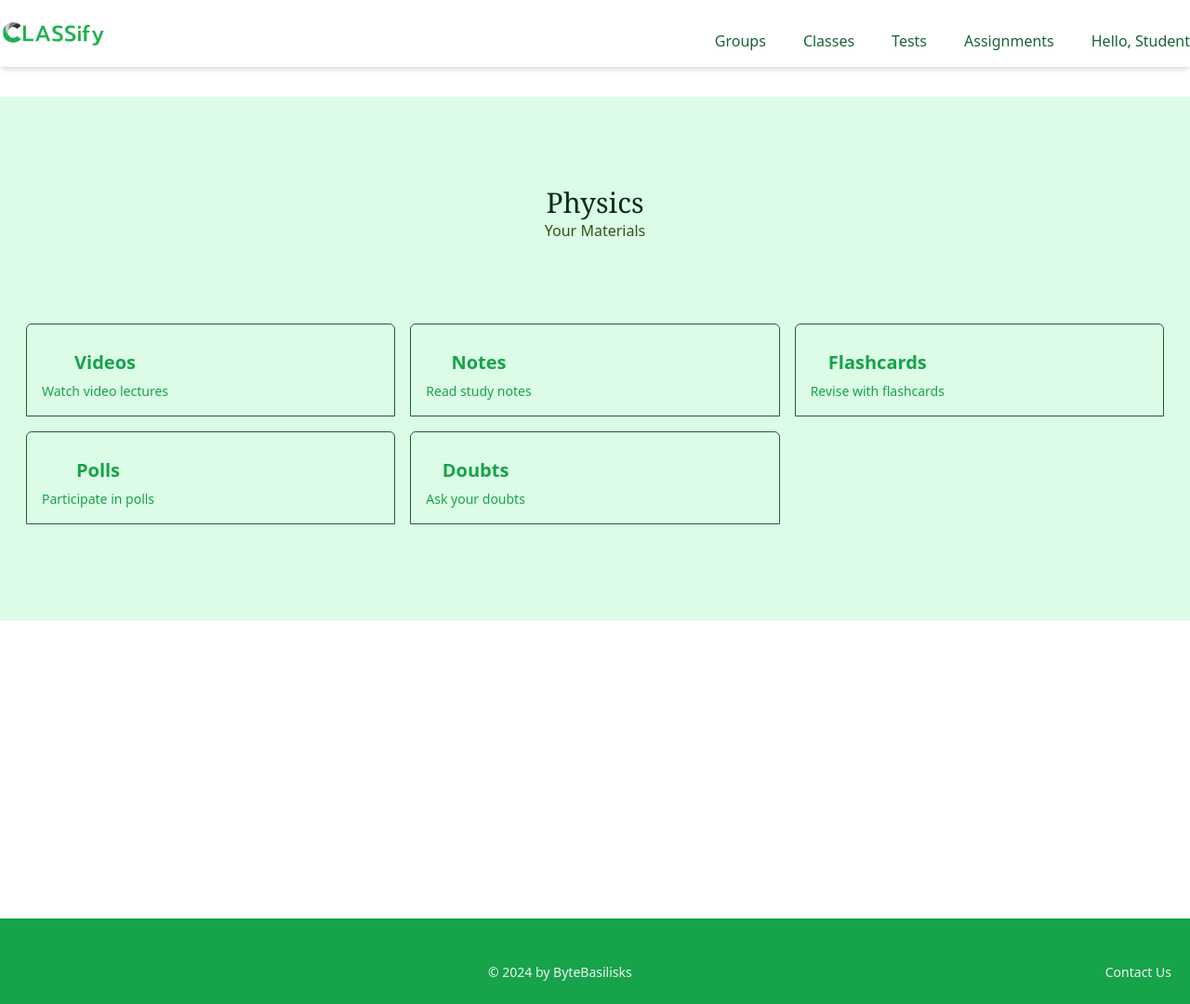
After one commit to HackForge-JUSL/ByteBasilisks, a Flask app: template templates/physics.html in a window 1280 px wide. The commit adds this page. Shown: the whole page at 93% size. Run offline with Flask 3, Linux system fonts and the light colour scheme; the template is opened without the code that fills it, so the values that code supplies are empty.

Commit message:
new page

```diff
--- a/static/dist/output.css
+++ b/static/dist/output.css
@@ -727,6 +731,18 @@ video {
   margin-top: 2rem;
 }
 
+.mb-20 {
+  margin-bottom: 5rem;
+}
+
+.mb-4 {
+  margin-bottom: 1rem;
+}
+
+.mr-4 {
+  margin-right: 1rem;
+}
+
 .inline-block {
   display: inline-block;
 }
@@ -883,6 +925,11 @@ video {
   border-end-start-radius: 0.25rem;
 }
 
+.rounded-t-md {
+  border-top-left-radius: 0.375rem;
+  border-top-right-radius: 0.375rem;
+}
+
 .border {
   border-width: 1px;
 }
@@ -919,6 +966,16 @@ video {
   border-color: rgb(236 72 153 / var(--tw-border-opacity));
 }
 
+.border-green-200 {
+  --tw-border-opacity: 1;
+  border-color: rgb(187 247 208 / var(--tw-border-opacity));
+}
+
+.border-green-800 {
+  --tw-border-opacity: 1;
+  border-color: rgb(22 101 52 / var(--tw-border-opacity));
+}
+
 .bg-green-500 {
   --tw-bg-opacity: 1;
   background-color: rgb(34 197 94 / var(--tw-bg-opacity));
@@ -964,12 +1021,37 @@ video {
   background-color: rgb(255 255 255 / var(--tw-bg-opacity));
 }
 
+.bg-slate-400 {
+  --tw-bg-opacity: 1;
+  background-color: rgb(148 163 184 / var(--tw-bg-opacity));
+}
+
+.bg-green-400 {
+  --tw-bg-opacity: 1;
+  background-color: rgb(74 222 128 / var(--tw-bg-opacity));
+}
+
+.bg-green-100 {
+  --tw-bg-opacity: 1;
+  background-color: rgb(220 252 231 / var(--tw-bg-opacity));
+}
+
 .bg-opacity-75 {
   --tw-bg-opacity: 0.75;
 }
 
 .bg-opacity-50 {
   --tw-bg-opacity: 0.5;
+}
+
+.object-cover {
+  -o-object-fit: cover;
+     object-fit: cover;
+}
+
+.object-center {
+  -o-object-position: center;
+     object-position: center;
 }
 
 .p-4 {
@@ -1265,8 +1352,31 @@ video {
   color: rgb(30 41 59 / var(--tw-text-opacity));
 }
 
+.text-green-950 {
+  --tw-text-opacity: 1;
+  color: rgb(5 46 22 / var(--tw-text-opacity));
+}
+
+.text-green-500 {
+  --tw-text-opacity: 1;
+  color: rgb(34 197 94 / var(--tw-text-opacity));
+}
+
+.text-green-800 {
+  --tw-text-opacity: 1;
+  color: rgb(22 101 52 / var(--tw-text-opacity));
+}
+
 .underline {
   text-decoration-line: underline;
+}
+
+.underline-offset-1 {
+  text-underline-offset: 1px;
+}
+
+.underline-offset-8 {
+  text-underline-offset: 8px;
 }
 
 .shadow-lg {
@@ -1275,9 +1385,24 @@ video {
   box-shadow: var(--tw-ring-offset-shadow, 0 0 #0000), var(--tw-ring-shadow, 0 0 #0000), var(--tw-shadow);
 }
 
+.shadow-md {
+  --tw-shadow: 0 4px 6px -1px rgb(0 0 0 / 0.1), 0 2px 4px -2px rgb(0 0 0 / 0.1);
+  --tw-shadow-colored: 0 4px 6px -1px var(--tw-shadow-color), 0 2px 4px -2px var(--tw-shadow-color);
+  box-shadow: var(--tw-ring-offset-shadow, 0 0 #0000), var(--tw-ring-shadow, 0 0 #0000), var(--tw-shadow);
+}
+
 .outline-none {
   outline: 2px solid transparent;
   outline-offset: 2px;
+}
+
+.drop-shadow {
+  --tw-drop-shadow: drop-shadow(0 1px 2px rgb(0 0 0 / 0.1)) drop-shadow(0 1px 1px rgb(0 0 0 / 0.06));
+  filter: var(--tw-blur) var(--tw-brightness) var(--tw-contrast) var(--tw-grayscale) var(--tw-hue-rotate) var(--tw-invert) var(--tw-saturate) var(--tw-sepia) var(--tw-drop-shadow);
+}
+
+.filter {
+  filter: var(--tw-blur) var(--tw-brightness) var(--tw-contrast) var(--tw-grayscale) var(--tw-hue-rotate) var(--tw-invert) var(--tw-saturate) var(--tw-sepia) var(--tw-drop-shadow);
 }
 
 .transition-colors {
--- a/templates/login.html
+++ b/templates/login.html
@@ -19,7 +19,7 @@
   <nav class="bg-green-500 py-4">
     <div class="container mx-auto flex justify-between items-center">
       <!-- Logo -->
-      <img src="../static/images/logo.png" alt="Logo" class="h-8">
+      <img src="../static/images/logo.png" alt="Logo" class="h-8 justify-end">
     </div>
   </nav>
 
--- /dev/null
+++ b/templates/physics.html
@@ -0,0 +1,117 @@
+<!doctype html>
+<html>
+<head>
+  <meta charset="UTF-8">
+  <meta name="viewport" content="width=device-width, initial-scale=1.0">
+  <link rel="stylesheet" href="../static/dist/output.css">
+  <style>
+    /* Additional styles */
+    .box-container {
+      display: flex;
+      align-items: center;
+      justify-content: center;
+      flex-direction: column;
+      height: 100%;
+    }
+    .box-icon {
+      font-size: 48px;
+      margin-bottom: 10px;
+      color: #4CAF50;
+    }
+    .box-title {
+      font-size: 20px;
+      font-weight: bold;
+      margin-bottom: 5px;
+    }
+    .box-subtext {
+      font-size: 14px;
+    }
+    .box:hover {
+      transform: translateY(-5px);
+    }
+  </style>
+</head>
+<body>
+  <!-- Green navbar -->
+  <nav class="bg-white py-4 shadow-md" style="--shadow-color: rgba(5, 11, 5, 0.5);">
+    <div class="container mx-auto flex justify-between items-center">
+        <!-- Logo -->
+        <img src="../static/images/logo.png" alt="Logo" class="h-8">
+        <ul class="flex justify-center space-x-10"> <!-- Updated -->
+            <li class="pt-4"><a href="#" class="text-green-800 hover:text-green-600 transition-colors duration-300">Groups</a></li>
+            <li class="pt-4"><a href="#" class="text-green-800 hover:text-green-600 transition-colors duration-300">Classes</a></li>
+            <li class="pt-4"><a href="#" class="text-green-800 hover:text-green-600 transition-colors duration-300">Tests</a></li>
+            <li class="pt-4"><a href="#" class="text-green-800 hover:text-green-600 transition-colors duration-300">Assignments</a></li>
+            <li class="pt-4"><a href="#" class="text-green-800 hover:text-green-600 transition-colors duration-300">Hello, Student</a></li>
+        </ul>
+    </div>
+  </nav>
+
+  <!-- Centered heading -->
+  <section class="text-green-600 body-font bg-green-100 mt-8">
+    <div class="container px-5 py-24 mx-auto">
+      <div class="flex flex-col text-center w-full mb-20">
+        <div class="text-center"><h2 class="text-3xl font-serif text-green-950">Physics</h2></div>
+        <p class="mx-auto text-base text-lime-900">Your Materials</p>
+      </div>
+      <div class="flex flex-wrap">
+        <div class="p-2 lg:w-1/3 md:w-1/2 w-full">
+          <div class="h-full flex items-center border-green-800 border p-4 rounded-t-md box">
+            <div class="box-container">
+              <i class="box-icon fas fa-video"></i>
+              <h2 class="box-title">Videos</h2>
+              <p class="box-subtext">Watch video lectures</p>
+            </div>
+          </div>
+        </div>
+        <div class="p-2 lg:w-1/3 md:w-1/2 w-full">
+          <div class="h-full flex items-center border-green-800 border p-4 rounded-t-md box">
+            <div class="box-container">
+              <i class="box-icon fas fa-book"></i>
+              <h2 class="box-title">Notes</h2>
+              <p class="box-subtext">Read study notes</p>
+            </div>
+          </div>
+        </div>
+        <div class="p-2 lg:w-1/3 md:w-1/2 w-full">
+          <div class="h-full flex items-center border-green-800 border p-4 rounded-t-md box">
+            <div class="box-container">
+              <i class="box-icon fas fa-scroll"></i>
+              <h2 class="box-title">Flashcards</h2>
+              <p class="box-subtext">Revise with flashcards</p>
+            </div>
+          </div>
+        </div>
+        <div class="p-2 lg:w-1/3 md:w-1/2 w-full">
+          <div class="h-full flex items-center border-green-800 border p-4 rounded-t-md box">
+            <div class="box-container">
+              <i class="box-icon fas fa-poll"></i>
+              <h2 class="box-title">Polls</h2>
+              <p class="box-subtext">Participate in polls</p>
+            </div>
+          </div>
+        </div>
+        <div class="p-2 lg:w-1/3 md:w-1/2 w-full">
+          <div class="h-full flex items-center border-green-800 border p-4 rounded-t-md box">
+            <div class="box-container">
+              <i class="box-icon fas fa-question-circle"></i>
+              <h2 class="box-title">Doubts</h2>
+              <p class="box-subtext">Ask your doubts</p>
+            </div>
+          </div>
+        </div>
+      </div>
+    </div>
+  </section>
+
+  <footer class="text-gray-600 body-font bg-green-600 pt-6 mt-80">
+    <div class="container px-5 py-6 mx-auto flex items-justify sm:flex-row flex-col">
+      <p class="text-sm text-gray-100 sm:ml-auto sm:mt-0 ">© 2024 by ByteBasilisks
+      </p>
+      <p class="text-sm text-gray-100 sm:ml-auto sm:mt-0 ">
+        <a href="mailto:classify@yahoo.com" class="text-gray-100 ml-1">Contact Us</a>
+      </p>
+    </div>
+  </footer>
+</body>
+</html>
```
Also changed, not shown: other parts of static/dist/output.css (+49 -0 lines), templates/index.html (+16 -11 lines).
